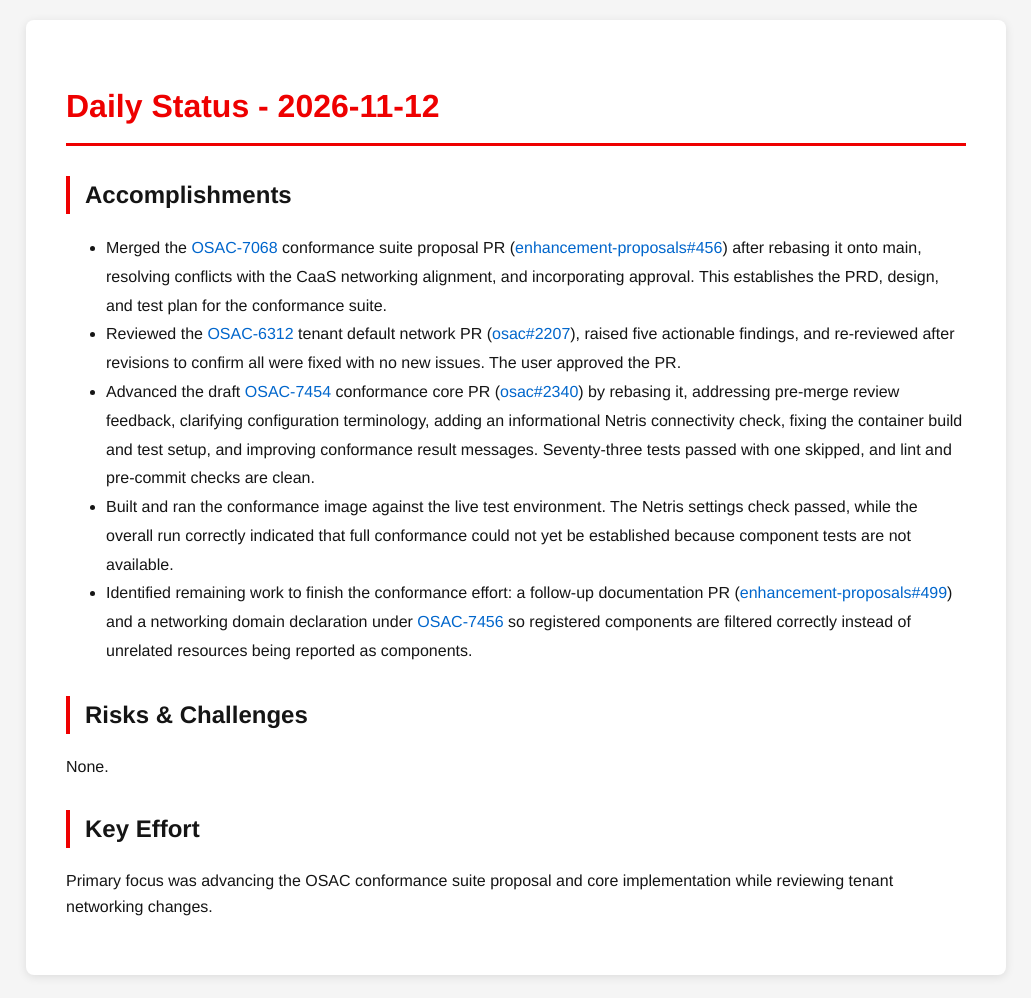
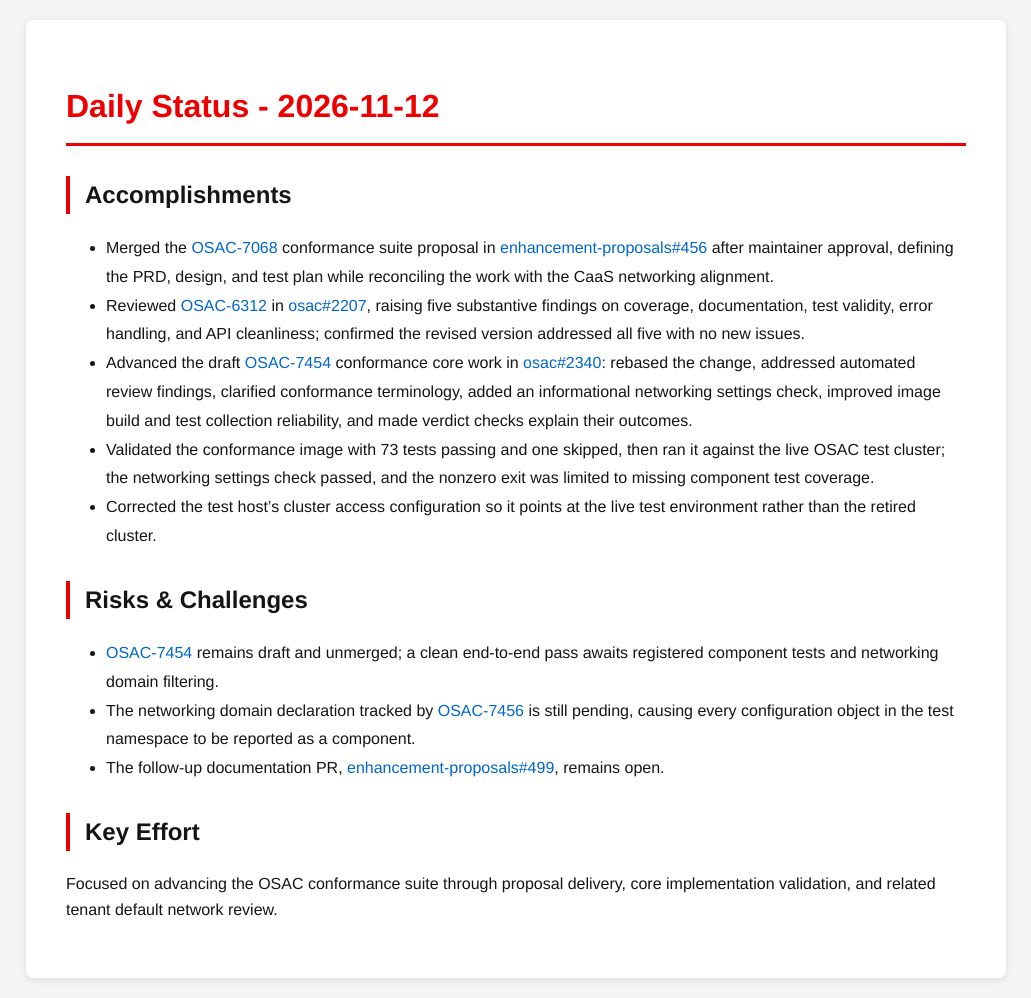
Before and after one commit to tzvatot/daily-status, a Jekyll site: the page built from 2026-11-12.md, in a window 1280 px wide. Shown: the whole page, without its empty margins (124-1155 px from the left). Built offline with Jekyll 4.4.1, drawn with Linux system fonts in a browser that asks for light colours.

Commit message:
Daily status update - 2026-11-12

```diff
--- a/2026-11-12.md
+++ b/2026-11-12.md
@@ -7,14 +7,16 @@ date: 2026-11-12
 # Daily Status - 2026-11-12
 
 ## Accomplishments
-- Merged the [OSAC-7068](https://redhat.atlassian.net/browse/OSAC-7068) conformance suite proposal PR ([enhancement-proposals#456](https://github.com/osac-project/enhancement-proposals/pull/456)) after rebasing it onto main, resolving conflicts with the CaaS networking alignment, and incorporating approval. This establishes the PRD, design, and test plan for the conformance suite.
-- Reviewed the [OSAC-6312](https://redhat.atlassian.net/browse/OSAC-6312) tenant default network PR ([osac#2207](https://github.com/osac-project/osac/pull/2207)), raised five actionable findings, and re-reviewed after revisions to confirm all were fixed with no new issues. The user approved the PR.
-- Advanced the draft [OSAC-7454](https://redhat.atlassian.net/browse/OSAC-7454) conformance core PR ([osac#2340](https://github.com/osac-project/osac/pull/2340)) by rebasing it, addressing pre-merge review feedback, clarifying configuration terminology, adding an informational Netris connectivity check, fixing the container build and test setup, and improving conformance result messages. Seventy-three tests passed with one skipped, and lint and pre-commit checks are clean.
-- Built and ran the conformance image against the live test environment. The Netris settings check passed, while the overall run correctly indicated that full conformance could not yet be established because component tests are not available.
-- Identified remaining work to finish the conformance effort: a follow-up documentation PR ([enhancement-proposals#499](https://github.com/osac-project/enhancement-proposals/pull/499)) and a networking domain declaration under [OSAC-7456](https://redhat.atlassian.net/browse/OSAC-7456) so registered components are filtered correctly instead of unrelated resources being reported as components.
+- Merged the [OSAC-7068](https://redhat.atlassian.net/browse/OSAC-7068) conformance suite proposal in [enhancement-proposals#456](https://github.com/osac-project/enhancement-proposals/pull/456) after maintainer approval, defining the PRD, design, and test plan while reconciling the work with the CaaS networking alignment.
+- Reviewed [OSAC-6312](https://redhat.atlassian.net/browse/OSAC-6312) in [osac#2207](https://github.com/osac-project/osac/pull/2207), raising five substantive findings on coverage, documentation, test validity, error handling, and API cleanliness; confirmed the revised version addressed all five with no new issues.
+- Advanced the draft [OSAC-7454](https://redhat.atlassian.net/browse/OSAC-7454) conformance core work in [osac#2340](https://github.com/osac-project/osac/pull/2340): rebased the change, addressed automated review findings, clarified conformance terminology, added an informational networking settings check, improved image build and test collection reliability, and made verdict checks explain their outcomes.
+- Validated the conformance image with 73 tests passing and one skipped, then ran it against the live OSAC test cluster; the networking settings check passed, and the nonzero exit was limited to missing component test coverage.
+- Corrected the test host's cluster access configuration so it points at the live test environment rather than the retired cluster.
 
 ## Risks & Challenges
-None.
+- [OSAC-7454](https://redhat.atlassian.net/browse/OSAC-7454) remains draft and unmerged; a clean end-to-end pass awaits registered component tests and networking domain filtering.
+- The networking domain declaration tracked by [OSAC-7456](https://redhat.atlassian.net/browse/OSAC-7456) is still pending, causing every configuration object in the test namespace to be reported as a component.
+- The follow-up documentation PR, [enhancement-proposals#499](https://github.com/osac-project/enhancement-proposals/pull/499), remains open.
 
 ## Key Effort
-Primary focus was advancing the OSAC conformance suite proposal and core implementation while reviewing tenant networking changes.
+Focused on advancing the OSAC conformance suite through proposal delivery, core implementation validation, and related tenant default network review.
```
